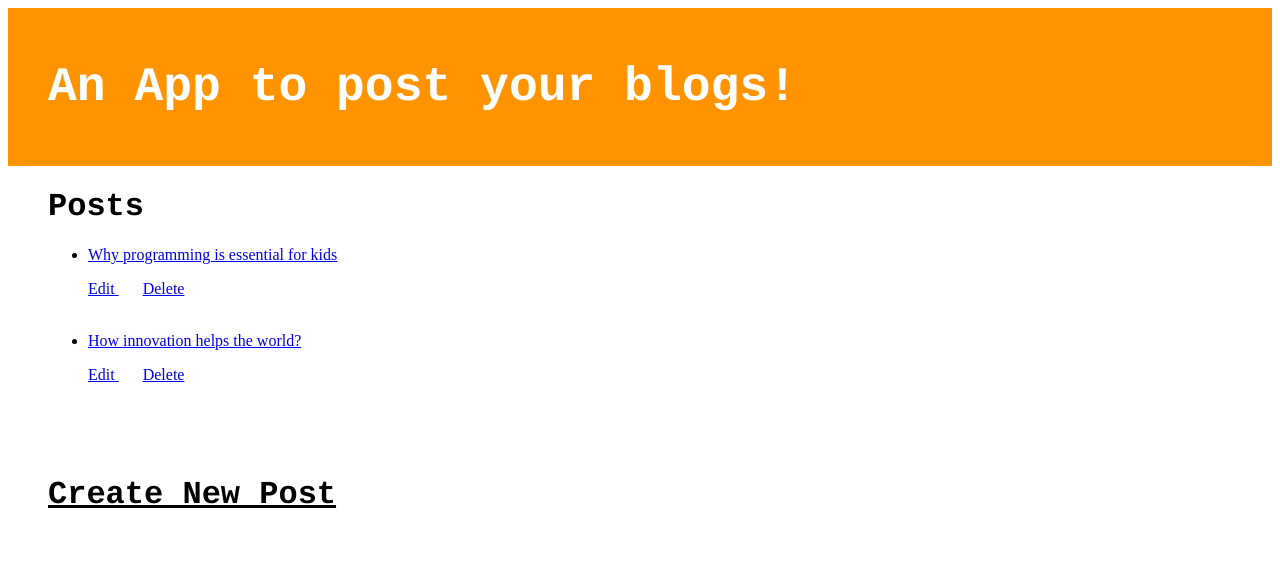
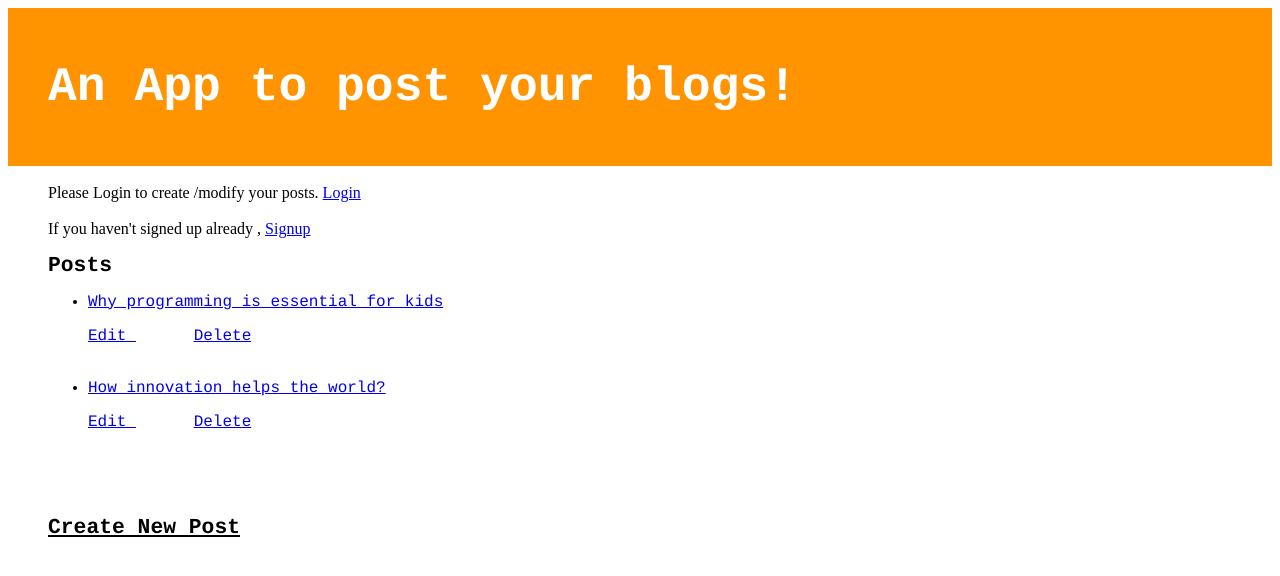
Before and after one commit to bhuvanakundumani/myblogpost_final, a Django app: page /posts/ in a window 1280 px wide. Shown: the top 576 px of the page. Run offline with Django 3.2, Linux system fonts and the light colour scheme; data comes from the database, SQL or seed files in the repository; both versions use the stored data as it was after the commit.

Commit message:
added login, signup to the blogposts

```diff
--- a/blogpost/admin.py
+++ b/blogpost/admin.py
@@ -1,4 +1,6 @@
 from django.contrib import admin
-from .models import Post
+from .models import Post,Author
+
 # Register your models here.
 admin.site.register(Post)
+admin.site.register(Author)
--- a/blogpost/models.py
+++ b/blogpost/models.py
@@ -3,12 +3,21 @@ from django.utils import timezone
 
 
 # Create your models here.
+
+
+class Author(models.Model):
+    first_name = models.CharField(max_length =100)
+    last_name = models.CharField(max_length =100)
+
+    def __str__(self):
+        return self.first_name + '' + self.last_name
+
 class Post(models.Model):
     title = models.CharField(max_length=70)
     text = models.TextField()
     #created_date = models.DateTimeField(default=timezone.now)
     published_date = models.DateTimeField(default=timezone.now)
-
+    author =  models.ForeignKey(Author, null =True, on_delete=models.CASCADE)
 
 
     def publish(self):
--- a/blogpost/static/css/blogpost.css
+++ b/blogpost/static/css/blogpost.css
@@ -16,12 +16,14 @@
 
 .courier {
     font-family: 'Courier';
-    font-size: 36pt;
+    font-size: 12pt;
 
 }
 
 h1 {
     font-family: 'Courier';
+    font-size: 16pt;
+
 }
 
 h2, h3, h4 {
--- a/blogpost/templates/blogposts.html
+++ b/blogpost/templates/blogposts.html
@@ -20,9 +20,36 @@
 </div>
 
 
+
 <div class="content container">
+
+    <br>
+
+    {% if user.is_authenticated %}
+
+        Hello , Welcome  {{ user.username }}
+        <a href=" {% url 'logout' %}"> Logout </a>
+
+    {% else %}
+
+            Please Login to create /modify your posts.
+
+            <a href=" {% url 'login' %}"> Login </a>
+
+            <br><br>
+
+            If you haven't signed up already , <a href=" {% url 'signup' %}"> Signup </a>
+
+    {% endif %}
+
+
+
+    <br>
+
+
     <h1> Posts </h1>
 
+<div class="courier">
     <div class="row">
         <div class="col-md-8">
             <div class="post">
@@ -53,14 +80,16 @@
                <h1> <a href = "{% url 'new_post'   %}"> Create New Post </a> </h1>
 
 
+
+
+                 </div>
+
             </div>
 
         </div>
 
     </div>
-
 </div>
-
 
 
 </body>
--- a/blogpost/urls.py
+++ b/blogpost/urls.py
@@ -1,5 +1,6 @@
 from django.urls import path
-from .views import list_posts, new_post, update_post,post_detail,delete_post
+from .views import list_posts, new_post, update_post,post_detail,delete_post,signup
+
 
 urlpatterns=[
 
@@ -8,5 +9,5 @@ urlpatterns=[
     path('update/<int:id>/', update_post,name='update_post'),
     path('<int:pk>', post_detail, name ='post_detail' ),
     path('delete/<int:id>/', delete_post, name ='delete_post'),
-
+    path('signup/',signup, name='signup')
 ]
--- a/blogpost/views.py
+++ b/blogpost/views.py
@@ -2,6 +2,9 @@ from django.shortcuts import render,redirect,get_object_or_404
 from .models import Post
 from .forms import PostForm
 from django.utils import timezone
+from django.contrib.auth.decorators import login_required
+from django.contrib.auth import login, authenticate
+from django.contrib.auth.forms import UserCreationForm
 
 # Create your views here.
 
@@ -14,18 +17,20 @@ def post_detail(request,pk):
     post = get_object_or_404(Post,pk=pk)
     return render(request, 'post_detail.html',{'post':post})
 
-
+@login_required
 def new_post(request):
     form = PostForm(request.POST or None)
 
     if form.is_valid():
         post = form.save(commit=False)
         post.published_date = timezone.now()
+
         form.save()
         return redirect(list_posts)
 
     return render(request,'form.html', {'form': form})
 
+@login_required
 def update_post(request,id):
     post=get_object_or_404(Post,pk=id)
     form=PostForm(request.POST or None, instance=post)
@@ -35,6 +40,8 @@ def update_post(request,id):
         return redirect(list_posts)
     return render(request,'form.html',{'form':form})
 
+
+@login_required
 def delete_post(request,id):
     post=get_object_or_404(Post,pk=id)
 
@@ -42,3 +49,18 @@ def delete_post(request,id):
         post.delete()
         return redirect(list_posts)
     return render(request,'confirm.html',{'post':post})
+
+
+def signup(request):
+    if request.method == 'POST':
+        form = UserCreationForm(request.POST)
+        if form.is_valid():
+            form.save()
+            username = form.cleaned_data.get('username')
+            raw_password = form.cleaned_data.get('password1')
+            user = authenticate(username=username, password=raw_password)
+            login(request, user)
+            return redirect('list_posts')
+    else:
+        form = UserCreationForm()
+    return render(request, 'signup.html', {'form': form})
--- a/myblog/settings.py
+++ b/myblog/settings.py
@@ -119,3 +119,7 @@ USE_TZ = True
 # https://docs.djangoproject.com/en/2.0/howto/static-files/
 
 STATIC_URL = '/static/'
+
+LOGIN_URL='login'
+
+LOGIN_REDIRECT_URL='list_posts'
--- a/myblog/urls.py
+++ b/myblog/urls.py
@@ -15,8 +15,14 @@ Including another URLconf
 """
 from django.contrib import admin
 from django.urls import path, include
+from django.contrib.auth import views as auth_views
+
 
 urlpatterns = [
     path('admin/', admin.site.urls),
     path('posts/', include('blogpost.urls')),
+    path('login/', auth_views.login, name='login'),
+    path('logout/', auth_views.logout, {'next_page': '/posts/'}, name='logout'),
+
+
 ]
```
Also changed, not shown: blogpost/templates/post_detail.html (+5 -6 lines), blogpost/templates/registration/login.html (added, +21 -0 lines), blogpost/templates/signup.html (added, +18 -0 lines), blogpost/migrations/0003_auto_20180710_1342.py (added), db.sqlite3.
